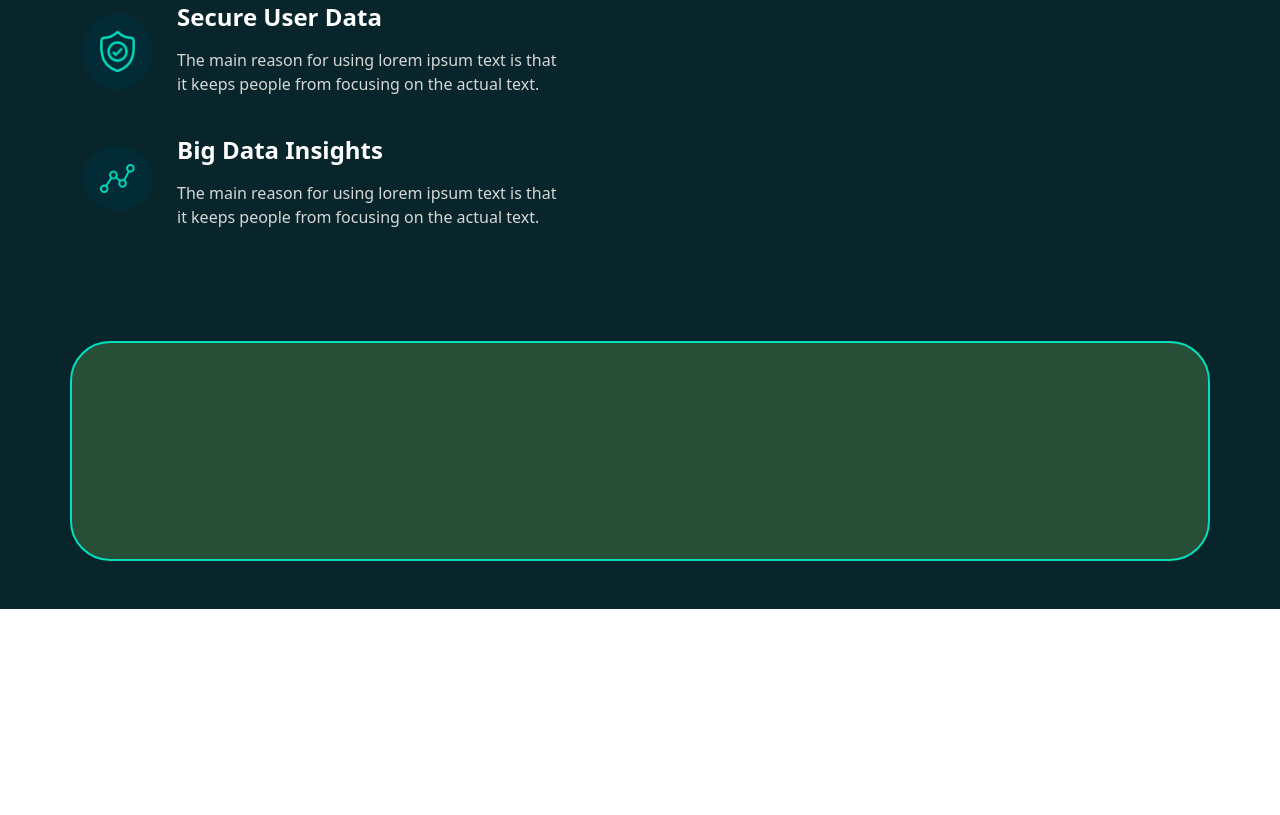
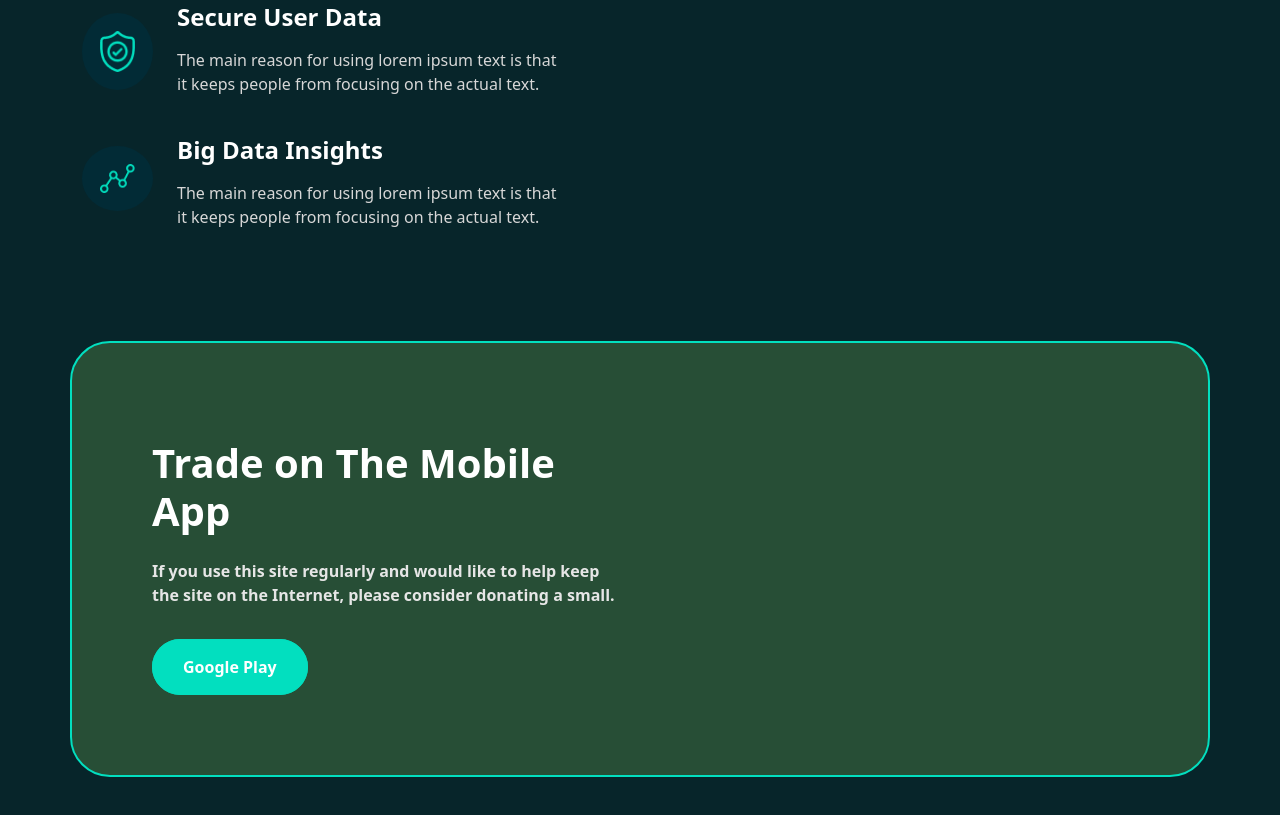
Before and after one commit to wisamosman/bitcoino, a plain HTML site: page index.html in a window 1280 px wide. Shown: the part 1364-2179 px from the top of the page. Before the commit the page ends 1973 px from the top, so only its background shows below. Drawn offline with nearby package versions, Linux system fonts and the light colour scheme.

Commit message:
add html11

```diff
--- a/css/style.css
+++ b/css/style.css
@@ -101,3 +101,23 @@ font-size: 68px;
 border: 2px solid #02DFBF;
 border-radius: 40px;
 }
+.e3{
+    font-weight: 700;
+    color: white;
+}
+.e5{
+    margin-left: 68px;
+}
+.e4{
+    color: #E6E6E6;
+    font-weight: 600;
+}
+.r1{
+    padding: 16px 30px;
+    background-color: #02DFBF;
+    border: 1px solid #02DEBE;
+    color: white;
+    font-weight: 700;
+    border-radius: 28px;
+    text-decoration: none;
+}
--- a/index.html
+++ b/index.html
@@ -132,7 +132,20 @@
 
         <div class="container e2 py-5">
             <div class="row py-5">
-                <div class="col-lg-6"></div>
+                <div class="col-lg-6 ">
+                  <div class="e5">
+                    <h1 class="e3">Trade on The Mobile App</h1>
+                    <p class="e4 mt-4">If you use this site regularly and would like to help keep the site on the Internet, please consider donating a small.</p>
+                  <div class="row mt-5">
+                    <div class="col-lg-6">
+                        <div>
+                            <a class="r1" href=""> Google Play</a>
+                        </div>
+                    </div>
+                    <div class="col-lg-6"></div>
+                  </div>
+                </div>
+                </div>
                 <div class="col-lg-6">
                     <img class="img-fluid" src="image/6.png" alt="">
                 </div>
```
